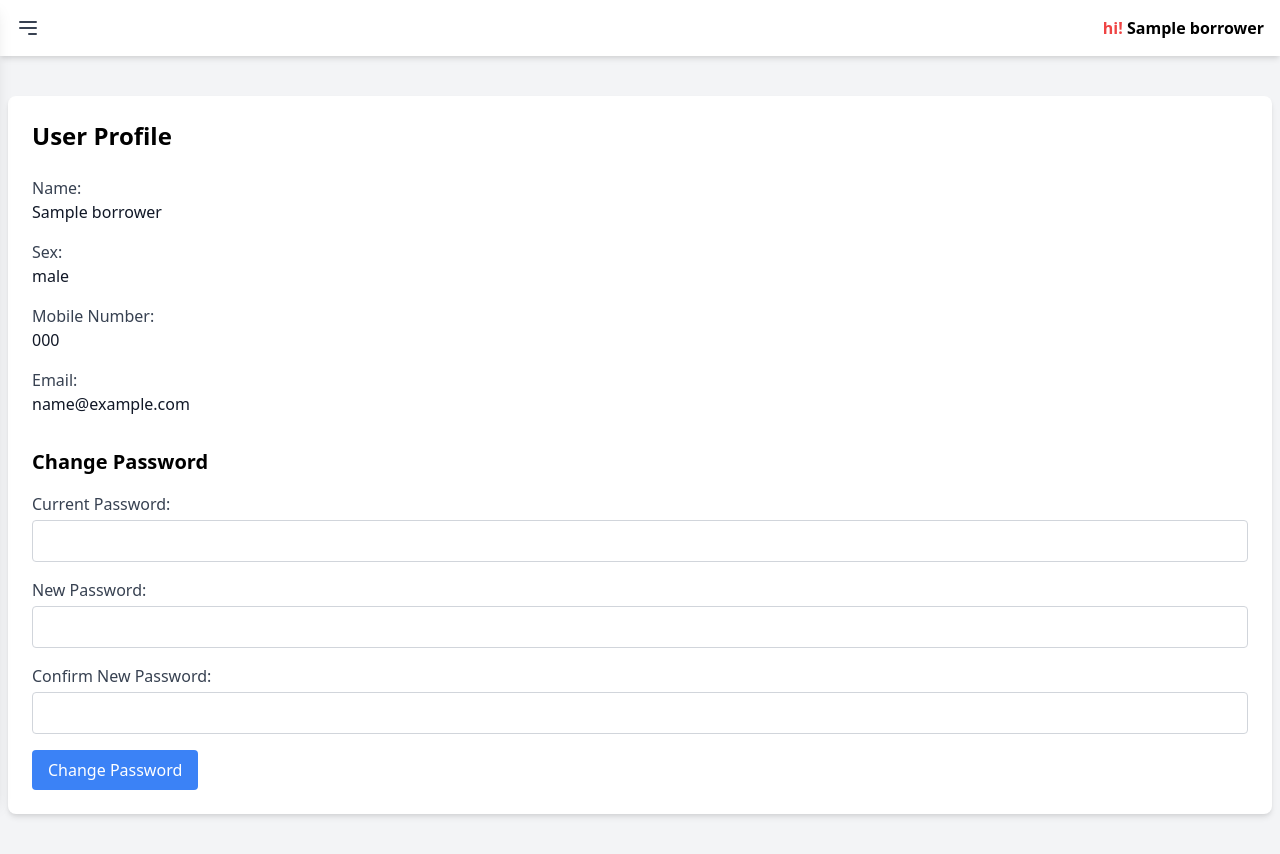
After one commit to joshuadaliva/im-project2, a PHP site: page /actions/userPage/borrowerProfile.php in a window 1280 px wide. The commit adds this page. Run offline with PHP 8.4, Linux system fonts and the light colour scheme; the visitor is signed in with stand-in values (Sample User, id 1); tables that the repository leaves empty hold one stand-in row (values such as "Sample post"); some libraries are stand-ins or nearby versions.

Commit message:
95% done / userPage

```diff
--- /dev/null
+++ b/actions/userPage/borrowerProfile.php
@@ -0,0 +1,82 @@
+<?php
+session_start();
+if (!isset($_SESSION["userType"]) || $_SESSION["userType"] != "borrower") {
+    header('Location: /im/actions/addon/hecker.php');
+    exit;
+}
+require_once("../../database/config.php");
+$stmt = $conn->prepare("SELECT * from borrowers WHERE borrower_id = ?");
+$stmt->bind_param("i", $_SESSION["id"]);
+$stmt->execute();
+$result = $stmt->get_result();
+
+if ($result->num_rows > 0) {
+    $row = $result->fetch_assoc();
+}
+?>
+<!DOCTYPE html>
+<html lang="en">
+
+<head>
+    <meta charset="UTF-8">
+    <meta name="viewport" content="width=device-width, initial-scale=1.0">
+    <title>User Profile</title>
+    <link href="https://cdn.jsdelivr.net/npm/tailwindcss@2.2.19/dist/tailwind.min.css" rel="stylesheet">
+    <link rel="stylesheet" href="https://cdn.jsdelivr.net/npm/sweetalert2@11/dist/sweetalert2.min.css">
+    <script src="https://cdn.jsdelivr.net/npm/sweetalert2@11"></script>
+</head>
+
+<body class="bg-gray-100">
+    <?php include("../../components/sidebar_borrower.php"); ?>
+    <header class="bg-white shadow-md p-4 flex justify-between items-center">
+        <button id="open-sidebar" class="text-gray-700">
+            <svg class="w-6 h-6" fill="none" stroke="currentColor" viewBox="0 0 24 24" xmlns="http://www.w3.org/2000/svg">
+                <path stroke-linecap="round" stroke-linejoin="round" stroke-width="2" d="M4 6h16M4 12h16m-7 6h7"></path>
+            </svg>
+        </button>
+        <h1 class="font-bold"> <span class="font-bold text-red-500">  hi! </span><?= htmlspecialchars($row["name"]) ?> </h1>
+    </header>
+    <div class="max-w-3/4 mx-2 p-6 bg-white rounded-lg shadow-md mt-10 mb-10 ">
+        <h1 class="text-2xl font-bold mb-6">User Profile</h1>
+
+        <div class="mb-4">
+            <label class="block text-gray-700">Name:</label>
+            <p class="text-gray-900"><?= htmlspecialchars($row["name"]) ?></p>
+        </div>
+
+        <div class="mb-4">
+            <label class="block text-gray-700">Sex:</label>
+            <p class="text-gray-900"><?= htmlspecialchars($row["sex"]) ?></p>
+        </div>
+
+        <div class="mb-4">
+            <label class="block text-gray-700">Mobile Number:</label>
+            <p class="text-gray-900"><?= htmlspecialchars($row["mobile_number"]) ?></p>
+        </div>
+
+        <div class="mb-4">
+            <label class="block text-gray-700">Email:</label>
+            <p class="text-gray-900"><?= htmlspecialchars($row["email"]) ?></p>
+        </div>
+
+        <h2 class="text-xl font-bold mt-8 mb-4">Change Password</h2>
+        <form id="changePassForm">
+            <div class="mb-4">
+                <label class="block text-gray-700" for="current-password">Current Password:</label>
+                <input type="password" id="current-password" name="current_password" class="mt-1 block w-full p-2 border border-gray-300 rounded" required>
+            </div>
+            <div class="mb-4">
+                <label class="block text-gray-700" for="new-password">New Password:</label>
+                <input type="password" id="new-password" name="new_password" class="mt-1 block w-full p-2 border border-gray-300 rounded" required>
+            </div>
+            <div class="mb-4">
+                <label class="block text-gray-700" for="confirm-password">Confirm New Password:</label>
+                <input type="password" id="confirm-password" name="confirm_password" class="mt-1 block w-full p-2 border border-gray-300 rounded" required>
+            </div>
+            <button type="submit" class="bg-blue-500 text-white px-4 py-2 rounded hover:bg-blue-600">Change Password</button>
+        </form>
+    </div>
+    <script src="/im/js/changePassBorrower.js"></script>
+</body>
+
+</html>
--- /dev/null
+++ b/components/sidebar_borrower.php
@@ -0,0 +1,36 @@
+<?php
+if (!isset($_SESSION["userType"]) || $_SESSION["userType"] != "borrower") {
+    header('Location: /im/actions/addon/hecker.php');
+    exit;
+}
+?>
+<!DOCTYPE html>
+<html lang="en">
+<head>
+    <meta charset="UTF-8">
+    <meta name="viewport" content="width=device-width, initial-scale=1.0">
+    <title>sidebar</title>
+</head>
+
+<body>
+
+    <div id="sidebar" class="fixed inset-y-0 left-0 transform -translate-x-full transition-transform duration-300 ease-in-out bg-white shadow-lg w-64 z-50">
+        <div class="flex items-center justify-between p-4">
+            <div class="text-lg font-bold text-blue-600">Utang system</div>
+            <button id="close-sidebar" class="text-gray-700">
+                <svg class="w-6 h-6" fill="none" stroke="currentColor" viewBox="0 0 24 24" xmlns="http://www.w3.org/2000/svg">
+                    <path stroke-linecap="round" stroke-linejoin="round" stroke-width="2" d="M6 18L18 6M6 6l12 12"></path>
+                </svg>
+            </button>
+        </div>
+        <nav class="mt-4">
+            <a href="/im/userPage.php" class="block px-4 py-2 text-gray-700 hover:bg-gray-200">Home</a>
+            <a href="/im/actions/userPage/borrowerProfile.php" class="block px-4 py-2 text-gray-700 hover:bg-gray-200">Profile</a>
+            <a href="/im/actions/userPage/borrower_Loans.php" class="block px-4 py-2 text-gray-700 hover:bg-gray-200">Loans</a>
+            <a href="/im/actions/userPage/logoutUser.php" class="block px-4 py-2 text-gray-700 hover:bg-gray-200">Logout</a>
+        </nav>
+    </div>
+    <div id="overlay" class="fixed inset-0 bg-black opacity-50 hidden z-40"></div>
+</body>
+
+</html>
--- a/dashboard.php
+++ b/dashboard.php
@@ -93,7 +93,7 @@
                                     $result = $stmt -> get_result();
                                     if($result -> num_rows > 0){
                                         $row = $result -> fetch_assoc();
-                                        echo ' <h2 class="text-2xl font-bold">'. htmlspecialchars($row["total_amount"])  . '</h2> ';
+                                        echo $row["total_amount"] !== null ? ' <h2 class="text-2xl font-bold">'. htmlspecialchars($row["total_amount"])  . '</h2> ' : ' <h2 class="text-2xl font-bold">0 </h2> ';
                                     }
                                     else{
                                         echo '<h2 class="text-2xl font-bold">0</h2>';
--- /dev/null
+++ b/js/changePassBorrower.js
@@ -0,0 +1,64 @@
+document.addEventListener("DOMContentLoaded", function () {
+  const openSidebar = document.getElementById("open-sidebar");
+  const closeSidebar = document.getElementById("close-sidebar");
+  const sidebar = document.getElementById("sidebar");
+  const overlay = document.getElementById("overlay");
+
+  openSidebar.addEventListener("click", () => {
+    sidebar.classList.remove("-translate-x-full");
+    overlay.classList.remove("hidden");
+  });
+
+  closeSidebar.addEventListener("click", () => {
+    sidebar.classList.add("-translate-x-full");
+    overlay.classList.add("hidden");
+  });
+
+  overlay.addEventListener("click", () => {
+    sidebar.classList.add("-translate-x-full");
+    overlay.classList.add("hidden");
+  });
+  const changePassForm = document.getElementById("changePassForm");
+
+  changePassForm.addEventListener("submit", function (event) {
+    event.preventDefault();
+
+    const formData = new FormData(changePassForm);
+    formData.append("submit", true);
+    fetch(
+      "http://localhost/im/actions/userPage/process_change_password_borrower.php",
+      {
+        method: "POST",
+        body: formData,
+      }
+    )
+      .then((response) => response.json())
+      .then((data) => {
+        if (data.success) {
+          changePassForm.reset();
+          Swal.fire({
+            title: "Success!",
+            text: data.message,
+            icon: "success",
+            confirmButtonText: "OK",
+          });
+        } else {
+          Swal.fire({
+            title: "Error!",
+            text: data.message,
+            icon: "error",
+            confirmButtonText: "OK",
+          });
+        }
+      })
+      .catch((error) => {
+        console.error("Error:", error);
+        Swal.fire({
+          title: "Error!",
+          text: "An unexpected error occurred. Please try again later.",
+          icon: "error",
+          confirmButtonText: "OK",
+        });
+      });
+  });
+});
--- a/manage_borrowers.php
+++ b/manage_borrowers.php
@@ -68,7 +68,7 @@ if (!isset($_SESSION["userType"]) || $_SESSION["userType"] != "admin") {
                 <th class="px-4 py-2 text-center">Action</th>
               </tr>
             </thead>
-            <tbody class="md:h-80 bg-white">
+            <tbody class=" bg-white">
               <?php
 
               require_once("./database/config.php");
```
Also changed, not shown: actions/userPage/borrower_loans.php (added, +95 -0 lines), actions/userPage/process_change_password_borrower.php (added, +85 -0 lines), manage-loans.php (+8 -3 lines), userPage.php (+58 -14 lines).
